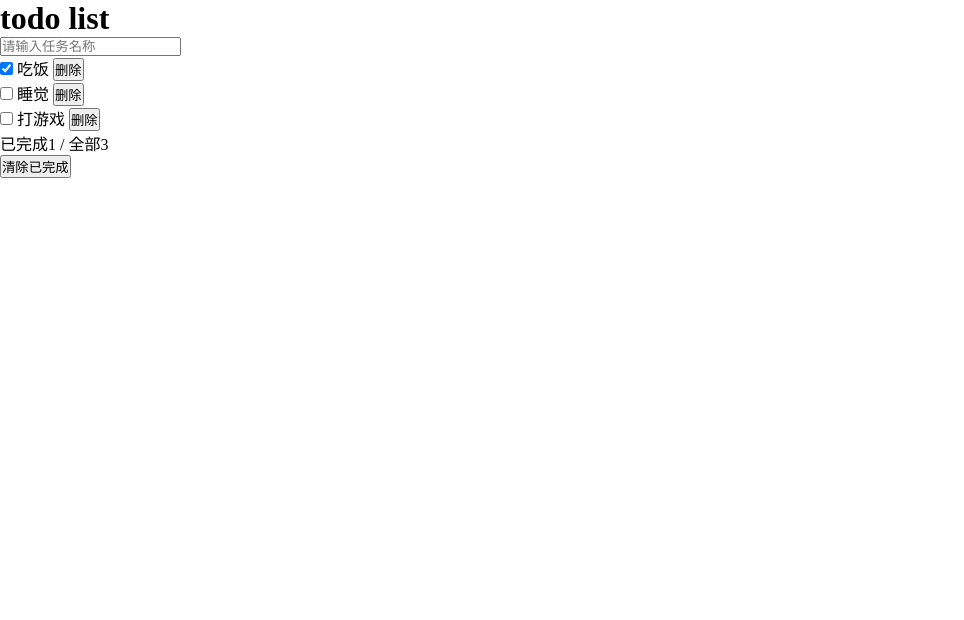
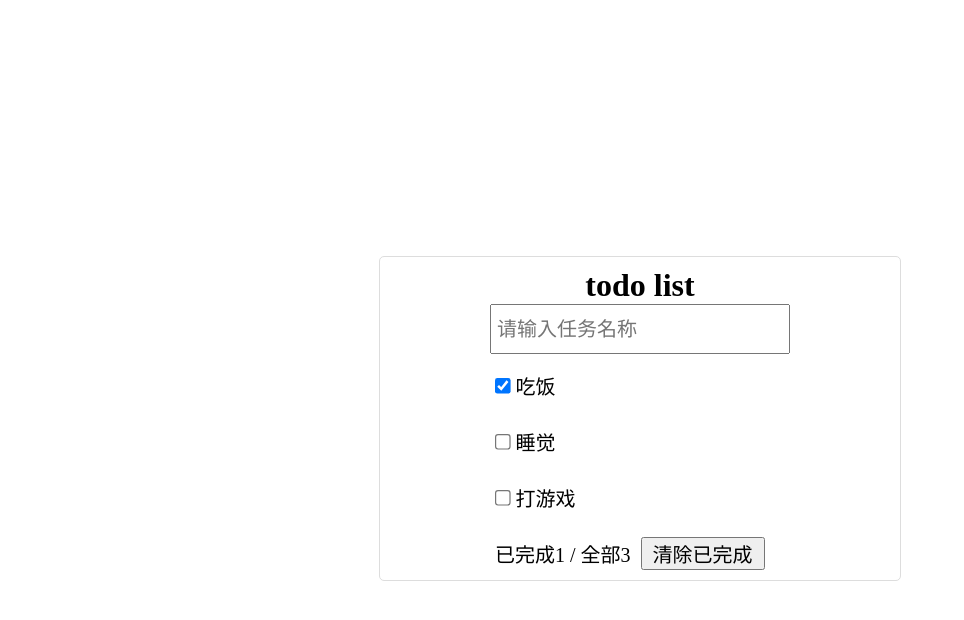
Before and after one commit to chendadou/vue-demo, a Vue app: page /#/ in a window 1280 px wide. Shown: the top 620 px of the page, without its empty margins (0-964 px from the left). Built offline with nearby package versions, Linux system fonts and the light colour scheme.

Commit message:
update: add events and css

```diff
--- a/src/components/demoFooter/DemoFooter.vue
+++ b/src/components/demoFooter/DemoFooter.vue
@@ -1,8 +1,8 @@
 <template>
-  <div>
+  <div class="footer">
     <div>已完成{{ completeNum }} / 全部{{ all }}</div>
-    <div v-if="completeNum > 0">
-      <button>清除已完成</button>
+    <div v-if="completeNum > 0" class="clear-btn">
+      <button @click="clearCompleteTask">清除已完成</button>
     </div>
   </div>
 </template>
@@ -14,13 +14,33 @@ export default defineComponent({
   setup() {
     let completeNum = ref(1);
     let all = ref(3);
+
+    // 清除已完成
+    let clearCompleteTask = () => {
+      console.log("clear");
+    };
     return {
       completeNum,
       all,
+      clearCompleteTask,
     };
   },
 });
 </script>
 
 <style scoped lang='scss'>
+.footer {
+  display: flex;
+  align-items: center;
+  padding-left: 5px;
+  margin-top: 10px;
+
+  .clear-btn {
+    margin-left: 10px;
+
+    button {
+      padding: 0 10px;
+    }
+  }
+}
 </style>
--- a/src/components/demoHeader/DemoHeader.vue
+++ b/src/components/demoHeader/DemoHeader.vue
@@ -1,6 +1,12 @@
 <template>
   <div>
-    <input type="text" placeholder="请输入任务名称" v-model='value' />
+    <input
+      class="task-name"
+      type="text"
+      placeholder="请输入任务名称"
+      v-model="task"
+      @keydown.enter="addTask"
+    />
   </div>
 </template>
 
@@ -9,11 +15,26 @@ import { defineComponent, ref } from "vue";
 export default defineComponent({
   name: "demoHeader",
   setup() {
-    let value = ref('');
-    return value;
+    let task = ref("");
+
+    // 新增任务
+    let addTask = () => {
+      console.log(task.value);
+    };
+    return {
+      task,
+      addTask,
+    };
   },
 });
 </script>
 
 <style scoped lang='scss'>
+.task-name {
+  width: -webkit-fill-available;
+  height: 36px;
+  line-height: 36px;
+  padding: 5px;
+  margin-bottom: 5px;
+}
 </style>
--- a/src/components/demoMain/DemoMain.vue
+++ b/src/components/demoMain/DemoMain.vue
@@ -1,8 +1,8 @@
 <template>
-  <div v-for="(item, index) in list" :key="index">
-    <input type="checkbox" v-model="item.complete" />
+  <div v-for="(item, index) in list" :key="index" class="items">
+    <input type="checkbox" v-model="item.complete" class="check-input" />
     {{ item.title }}
-    <button>删除</button>
+    <button @click="deleteTask(item, index)" class="delete-btn">删除</button>
   </div>
 </template>
 
@@ -25,12 +25,46 @@ export default defineComponent({
         complete: false,
       },
     ]);
+
+    // 删除任务
+    let deleteTask = (item, index) => {
+      console.log("delete", item, index);
+    };
     return {
       list,
+      deleteTask,
     };
   },
 });
 </script>
 
 <style scoped lang='scss'>
+.items {
+  padding: 10px 5px;
+  height: 36px;
+  line-height: 36px;
+  border-radius: 3px;
+  position: relative;
+  cursor: pointer;
+
+  .check-input {
+    zoom: 120%;
+  }
+
+  .delete-btn {
+    position: absolute;
+    top: 12px;
+    right: 5px;
+    z-index: 99;
+    padding: 0 10px;
+    display: none;
+  }
+
+  &:hover {
+    background-color: #ccc;
+    .delete-btn {
+      display: block;
+    }
+  }
+}
 </style>
--- a/src/views/HomeView.vue
+++ b/src/views/HomeView.vue
@@ -1,9 +1,13 @@
 <template>
   <!-- html 部分 -->
-  <h1>todo list</h1>
-  <demo-header></demo-header>
-  <demo-main></demo-main>
-  <demo-footer></demo-footer>
+  <div class="home">
+    <h1>todo list</h1>
+    <div class="home-content">
+      <demo-header></demo-header>
+      <demo-main></demo-main>
+      <demo-footer></demo-footer>
+    </div>
+  </div>
 </template>
 
 <script>
@@ -28,11 +32,33 @@ export default defineComponent({
   },
 
   // setup 函数
-  setup(props, ctx) {},
+  setup(props, ctx) {
+    return {};
+  },
 });
 </script>
 
 <style scoped lang='scss'>
 /* css 部分 */
 /* scoped：表示样式仅在当前组件生效 */
+.home {
+  margin: 20% auto;
+  padding: 10px;
+  width: 500px;
+  border: 1px solid #ddd;
+  border-radius: 5px;
+
+  h1 {
+    text-align: center;
+  }
+
+  :not(h1) {
+    font-size: 20px;
+  }
+
+  .home-content {
+    width: 300px;
+    margin: 0 auto;
+  }
+}
 </style>
```
